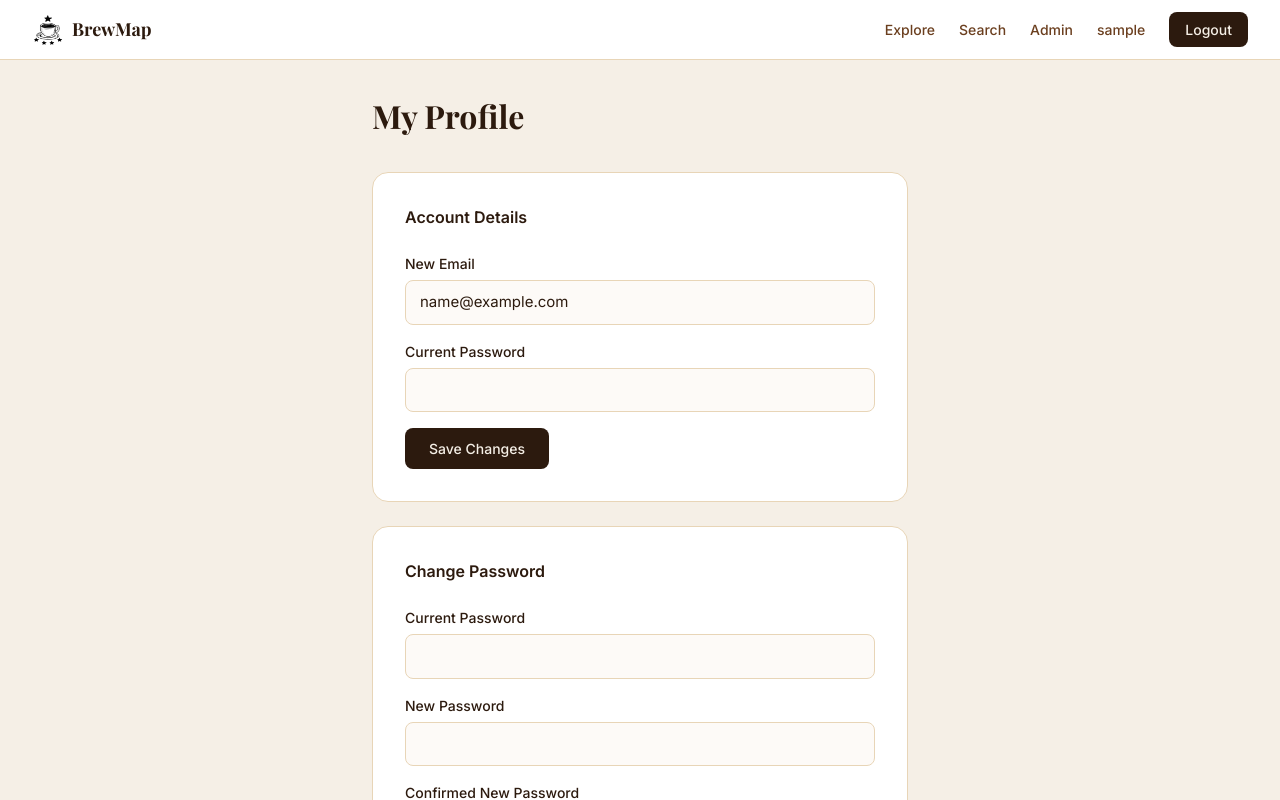
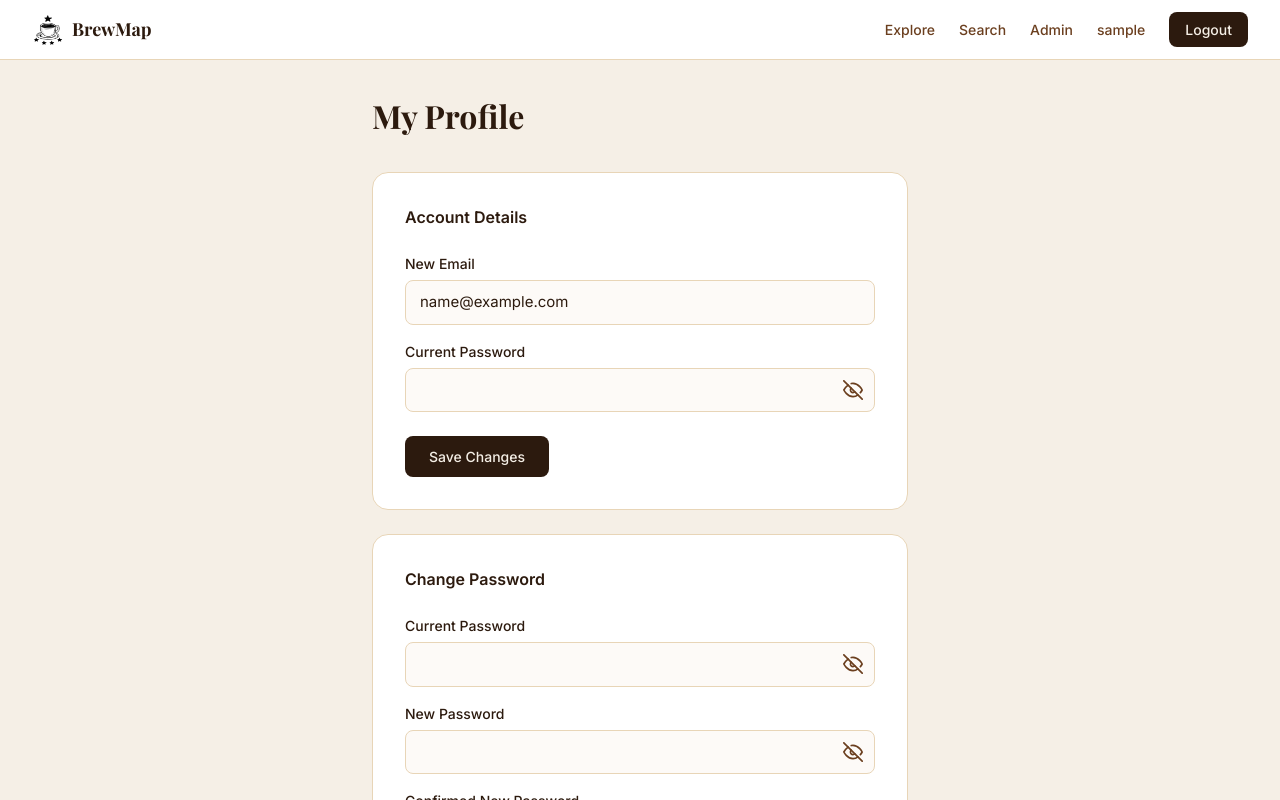
Before and after one commit to IMarelja/BrewMap, a Next.js app in the folder WebAPI/Frontend/: page /profile in a window 1280 px wide. Shown: the top 800 px of the page. Built offline with nearby package versions, Linux system fonts and the light colour scheme; sample sign-in values are in the browser's storage.

Commit message:
Saved the session, hide the passwords, added show and hide icons for the password

```diff
--- a/WebAPI/Frontend/app/(auth)/login/page.tsx
+++ b/WebAPI/Frontend/app/(auth)/login/page.tsx
@@ -9,6 +9,7 @@ export default function LoginPage() {
   const router = useRouter()
   const [user, setUser] = useState('')
   const [password, setPassword] = useState('')
+  const [showPassword, setShowPassword] = useState(false) // New state for toggle
   const [rememberMe, setRememberMe] = useState(false)
   const [error, setError] = useState('')
   const [loading, setLoading] = useState(false)
@@ -59,16 +60,52 @@ export default function LoginPage() {
                 style={{ width: '100%', padding: '10px 14px', border: '1px solid #E8D5B7', borderRadius: '8px', fontSize: '15px', background: '#FDFAF7', outline: 'none', boxSizing: 'border-box' }}
               />
             </div>
+
+            {/* Password Field with Eye Toggle */}
   <div style={{ marginBottom: '1rem' }}>
   <label style={{ display: 'block', fontSize: '14px', fontWeight: 500, color: '#2C1A0E', marginBottom: '6px' }}>Password</label>
+  <div style={{ position: 'relative' }}>
     <input
-                type="password"
+      type={showPassword ? "text" : "password"}
       value={password}
       onChange={e => setPassword(e.target.value)}
       required
       placeholder="••••••••"
-                style={{ width: '100%', padding: '10px 14px', border: '1px solid #E8D5B7', borderRadius: '8px', fontSize: '15px', background: '#FDFAF7', outline: 'none', boxSizing: 'border-box' }}
+      style={{ width: '100%', padding: '10px 45px 10px 14px', border: '1px solid #E8D5B7', borderRadius: '8px', fontSize: '15px', background: '#FDFAF7', outline: 'none', boxSizing: 'border-box' }}
     />
+    <button
+      type="button"
+      onClick={() => setShowPassword(!showPassword)}
+      style={{
+        position: 'absolute',
+        right: '12px',
+        top: '50%',
+        transform: 'translateY(-50%)',
+        background: 'none',
+        border: 'none',
+        cursor: 'pointer',
+        padding: '4px',
+        display: 'flex',
+        alignItems: 'center',
+        justifyContent: 'center',
+        color: '#6B3F1F'
+      }}
+    >
+      {showPassword ? (
+        /* Eye Icon (Visible) */
+        <svg xmlns="http://www.w3.org/2000/svg" width="20" height="20" viewBox="0 0 24 24" fill="none" stroke="currentColor" strokeWidth="2" strokeLinecap="round" strokeLinejoin="round">
+          <path d="M1 12s4-8 11-8 11 8 11 8-4 8-11 8-11-8-11-8z"></path>
+          <circle cx="12" cy="12" r="3"></circle>
+        </svg>
+      ) : (
+        /* Eye-Off Icon (Hidden) */
+        <svg xmlns="http://www.w3.org/2000/svg" width="20" height="20" viewBox="0 0 24 24" fill="none" stroke="currentColor" strokeWidth="2" strokeLinecap="round" strokeLinejoin="round">
+          <path d="M17.94 17.94A10.07 10.07 0 0 1 12 20c-7 0-11-8-11-8a18.45 18.45 0 0 1 5.06-5.94M9.9 4.24A9.12 9.12 0 0 1 12 4c7 0 11 8 11 8a18.5 18.5 0 0 1-2.16 3.19m-6.72-1.07a3 3 0 1 1-4.24-4.24"></path>
+          <line x1="1" y1="1" x2="23" y2="23"></line>
+        </svg>
+      )}
+    </button>
+  </div>
 </div>
             <div style={{ marginBottom: '1.5rem', display: 'flex', alignItems: 'center', gap: '8px' }}>
               <input
--- a/WebAPI/Frontend/app/profile/page.tsx
+++ b/WebAPI/Frontend/app/profile/page.tsx
@@ -1,26 +1,44 @@
 'use client'
-import { useState, useEffect } from 'react'
+import { useState } from 'react'
 import ProtectedRoute from '@/components/auth/protected-route'
 import Navbar from '@/components/ui/navbar'
 import api from '@/lib/api'
 import { getUser } from '@/lib/auth'
 
+// Simple SVG Eye Icon Component to keep code clean
+const EyeIcon = ({ visible }: { visible: boolean }) => (
+  visible ? (
+    <svg xmlns="http://www.w3.org/2000/svg" width="20" height="20" viewBox="0 0 24 24" fill="none" stroke="currentColor" strokeWidth="2" strokeLinecap="round" strokeLinejoin="round">
+      <path d="M1 12s4-8 11-8 11 8 11 8-4 8-11 8-11-8-11-8z"></path>
+      <circle cx="12" cy="12" r="3"></circle>
+    </svg>
+  ) : (
+    <svg xmlns="http://www.w3.org/2000/svg" width="20" height="20" viewBox="0 0 24 24" fill="none" stroke="currentColor" strokeWidth="2" strokeLinecap="round" strokeLinejoin="round">
+      <path d="M17.94 17.94A10.07 10.07 0 0 1 12 20c-7 0-11-8-11-8a18.45 18.45 0 0 1 5.06-5.94M9.9 4.24A9.12 9.12 0 0 1 12 4c7 0 11 8 11 8a18.5 18.5 0 0 1-2.16 3.19m-6.72-1.07a3 3 0 1 1-4.24-4.24"></path>
+      <line x1="1" y1="1" x2="23" y2="23"></line>
+    </svg>
+  )
+);
+
 export default function ProfilePage() {
   const user = getUser()
-  const [username, setUsername] = useState(user?.username || '')
   const [email, setEmail] = useState(user?.email || '')
   const [currentPassword, setCurrentPassword] = useState('')
   const [newPassword, setNewPassword] = useState('')
-  const [confirmNewPassword,setConfirmedNewPassword]= useState('')
+  const [confirmNewPassword, setConfirmedNewPassword] = useState('')
+
+  // Visibility States
+  const [showCurrent, setShowCurrent] = useState(false)
+  const [showNew, setShowNew] = useState(false)
+  const [showConfirm, setShowConfirm] = useState(false)
+
   const [saving, setSaving] = useState(false)
   const [message, setMessage] = useState('')
   const [error, setError] = useState('')
 
   const handleSave = async (e: React.FormEvent) => {
     e.preventDefault()
-    setSaving(true)
-    setMessage('')
-    setError('')
+    setSaving(true); setMessage(''); setError('')
     try {
       await api.put('/api/User/email', { newEmail: email, currentPassword })
       setMessage('Profile updated successfully.')
@@ -31,15 +49,11 @@ export default function ProfilePage() {
 
   const handlePasswordChange = async (e: React.FormEvent) => {
     e.preventDefault()
-    setSaving(true)
-    setMessage('')
-    setError('')
+    setSaving(true); setMessage(''); setError('')
     try {
-      await api.put('/api/User/password', { currentPassword, newPassword, confirmNewPassword})
+      await api.put('/api/User/password', { currentPassword, newPassword, confirmNewPassword })
       setMessage('Password changed successfully.')
-      setCurrentPassword('')
-      setNewPassword('')
-      setConfirmedNewPassword('')
+      setCurrentPassword(''); setNewPassword(''); setConfirmedNewPassword('')
     } catch (err: any) {
       setError(err.response?.data?.message || 'Failed to change password.')
     } finally { setSaving(false) }
@@ -55,45 +69,76 @@ export default function ProfilePage() {
           {message && <div style={{ background: '#D1FAE5', border: '1px solid #6EE7B7', color: '#065F46', padding: '12px', borderRadius: '8px', marginBottom: '1.5rem', fontSize: '14px' }}>{message}</div>}
           {error && <div style={{ background: '#FEE2E2', border: '1px solid #FECACA', color: '#991B1B', padding: '12px', borderRadius: '8px', marginBottom: '1.5rem', fontSize: '14px' }}>{error}</div>}
 
+          {/* Account Details Section */}
           <div style={{ background: '#fff', border: '1px solid #E8D5B7', borderRadius: '16px', padding: '2rem', marginBottom: '1.5rem' }}>
             <h2 style={{ fontSize: '16px', fontWeight: 600, color: '#2C1A0E', marginBottom: '1.5rem' }}>Account Details</h2>
             <form onSubmit={handleSave}>
-              {[
-                { label: 'New Email', value: email, setter: setEmail, type: 'email' },
-                { label: 'Current Password', value: currentPassword, setter: setCurrentPassword},
+              <div style={{ marginBottom: '1rem' }}>
+                <label style={{ display: 'block', fontSize: '14px', fontWeight: 500, color: '#2C1A0E', marginBottom: '6px' }}>New Email</label>
+                <input type="email" value={email} onChange={e => setEmail(e.target.value)}
+                  style={{ width: '100%', padding: '10px 14px', border: '1px solid #E8D5B7', borderRadius: '8px', fontSize: '15px', background: '#FDFAF7', outline: 'none', boxSizing: 'border-box' }} />
+              </div>
 
-              ].map(f => (
-                <div key={f.label} style={{ marginBottom: '1rem' }}>
-                  <label style={{ display: 'block', fontSize: '14px', fontWeight: 500, color: '#2C1A0E', marginBottom: '6px' }}>{f.label}</label>
-                  <input type={f.type} value={f.value} onChange={e => f.setter(e.target.value)}
-                    style={{ width: '100%', padding: '10px 14px', border: '1px solid #E8D5B7', borderRadius: '8px', fontSize: '15px', background: '#FDFAF7', outline: 'none', boxSizing: 'border-box' }} />
+              <div style={{ marginBottom: '1.5rem' }}>
+                <label style={{ display: 'block', fontSize: '14px', fontWeight: 500, color: '#2C1A0E', marginBottom: '6px' }}>Current Password</label>
+                <div style={{ position: 'relative' }}>
+                  <input type={showCurrent ? "text" : "password"} value={currentPassword} onChange={e => setCurrentPassword(e.target.value)}
+                    style={{ width: '100%', padding: '10px 45px 10px 14px', border: '1px solid #E8D5B7', borderRadius: '8px', fontSize: '15px', background: '#FDFAF7', outline: 'none', boxSizing: 'border-box' }} />
+                  <button type="button" onClick={() => setShowCurrent(!showCurrent)} style={{ position: 'absolute', right: '12px', top: '50%', transform: 'translateY(-50%)', background: 'none', border: 'none', cursor: 'pointer', color: '#6B3F1F' }}>
+                    <EyeIcon visible={showCurrent} />
+                  </button>
                 </div>
-              ))}
-              <button type="submit" disabled={saving} style={{
-                background: '#2C1A0E', color: '#F5EFE6', border: 'none', padding: '10px 24px',
-                borderRadius: '8px', fontSize: '14px', fontWeight: 500, cursor: saving ? 'not-allowed' : 'pointer'
-              }}>{saving ? 'Saving...' : 'Save Changes'}</button>
+              </div>
+
+              <button type="submit" disabled={saving} style={{ background: '#2C1A0E', color: '#F5EFE6', border: 'none', padding: '10px 24px', borderRadius: '8px', fontSize: '14px', fontWeight: 500, cursor: saving ? 'not-allowed' : 'pointer' }}>
+                {saving ? 'Saving...' : 'Save Changes'}
+              </button>
             </form>
           </div>
 
+          {/* Change Password Section */}
           <div style={{ background: '#fff', border: '1px solid #E8D5B7', borderRadius: '16px', padding: '2rem' }}>
             <h2 style={{ fontSize: '16px', fontWeight: 600, color: '#2C1A0E', marginBottom: '1.5rem' }}>Change Password</h2>
             <form onSubmit={handlePasswordChange}>
-              {[
-                { label: 'Current Password', value: currentPassword, setter: setCurrentPassword },
-                { label: 'New Password', value: newPassword, setter: setNewPassword },
-                {label:'Confirmed New Password', value:confirmNewPassword,setter:setConfirmedNewPassword}
-              ].map(f => (
-                <div key={f.label} style={{ marginBottom: '1rem' }}>
-                  <label style={{ display: 'block', fontSize: '14px', fontWeight: 500, color: '#2C1A0E', marginBottom: '6px' }}>{f.label}</label>
-                  <input type="password" value={f.value} onChange={e => f.setter(e.target.value)} required
-                    style={{ width: '100%', padding: '10px 14px', border: '1px solid #E8D5B7', borderRadius: '8px', fontSize: '15px', background: '#FDFAF7', outline: 'none', boxSizing: 'border-box' }} />
+              {/* Field 1: Current */}
+              <div style={{ marginBottom: '1rem' }}>
+                <label style={{ display: 'block', fontSize: '14px', fontWeight: 500, color: '#2C1A0E', marginBottom: '6px' }}>Current Password</label>
+                <div style={{ position: 'relative' }}>
+                  <input type={showCurrent ? "text" : "password"} value={currentPassword} onChange={e => setCurrentPassword(e.target.value)} required
+                    style={{ width: '100%', padding: '10px 45px 10px 14px', border: '1px solid #E8D5B7', borderRadius: '8px', fontSize: '15px', background: '#FDFAF7', outline: 'none', boxSizing: 'border-box' }} />
+                  <button type="button" onClick={() => setShowCurrent(!showCurrent)} style={{ position: 'absolute', right: '12px', top: '50%', transform: 'translateY(-50%)', background: 'none', border: 'none', cursor: 'pointer', color: '#6B3F1F' }}>
+                    <EyeIcon visible={showCurrent} />
+                  </button>
                 </div>
-              ))}
-              <button type="submit" disabled={saving} style={{
-                background: '#2C1A0E', color: '#F5EFE6', border: 'none', padding: '10px 24px',
-                borderRadius: '8px', fontSize: '14px', fontWeight: 500, cursor: saving ? 'not-allowed' : 'pointer'
-              }}>{saving ? 'Saving...' : 'Change Password'}</button>
+              </div>
+
+              {/* Field 2: New */}
+              <div style={{ marginBottom: '1rem' }}>
+                <label style={{ display: 'block', fontSize: '14px', fontWeight: 500, color: '#2C1A0E', marginBottom: '6px' }}>New Password</label>
+                <div style={{ position: 'relative' }}>
+                  <input type={showNew ? "text" : "password"} value={newPassword} onChange={e => setNewPassword(e.target.value)} required
+                    style={{ width: '100%', padding: '10px 45px 10px 14px', border: '1px solid #E8D5B7', borderRadius: '8px', fontSize: '15px', background: '#FDFAF7', outline: 'none', boxSizing: 'border-box' }} />
+                  <button type="button" onClick={() => setShowNew(!showNew)} style={{ position: 'absolute', right: '12px', top: '50%', transform: 'translateY(-50%)', background: 'none', border: 'none', cursor: 'pointer', color: '#6B3F1F' }}>
+                    <EyeIcon visible={showNew} />
+                  </button>
+                </div>
+              </div>
+
+              {/* Field 3: Confirm */}
+              <div style={{ marginBottom: '1.5rem' }}>
+                <label style={{ display: 'block', fontSize: '14px', fontWeight: 500, color: '#2C1A0E', marginBottom: '6px' }}>Confirmed New Password</label>
+                <div style={{ position: 'relative' }}>
+                  <input type={showConfirm ? "text" : "password"} value={confirmNewPassword} onChange={e => setConfirmedNewPassword(e.target.value)} required
+                    style={{ width: '100%', padding: '10px 45px 10px 14px', border: '1px solid #E8D5B7', borderRadius: '8px', fontSize: '15px', background: '#FDFAF7', outline: 'none', boxSizing: 'border-box' }} />
+                  <button type="button" onClick={() => setShowConfirm(!showConfirm)} style={{ position: 'absolute', right: '12px', top: '50%', transform: 'translateY(-50%)', background: 'none', border: 'none', cursor: 'pointer', color: '#6B3F1F' }}>
+                    <EyeIcon visible={showConfirm} />
+                  </button>
+                </div>
+              </div>
+
+              <button type="submit" disabled={saving} style={{ background: '#2C1A0E', color: '#F5EFE6', border: 'none', padding: '10px 24px', borderRadius: '8px', fontSize: '14px', fontWeight: 500, cursor: saving ? 'not-allowed' : 'pointer' }}>
+                {saving ? 'Saving...' : 'Change Password'}
+              </button>
             </form>
           </div>
         </div>
```
Also changed, not shown: WebAPI/Frontend/lib/auth.ts (+18 -3 lines). Lines whose indentation alone changed are shown as unchanged.
